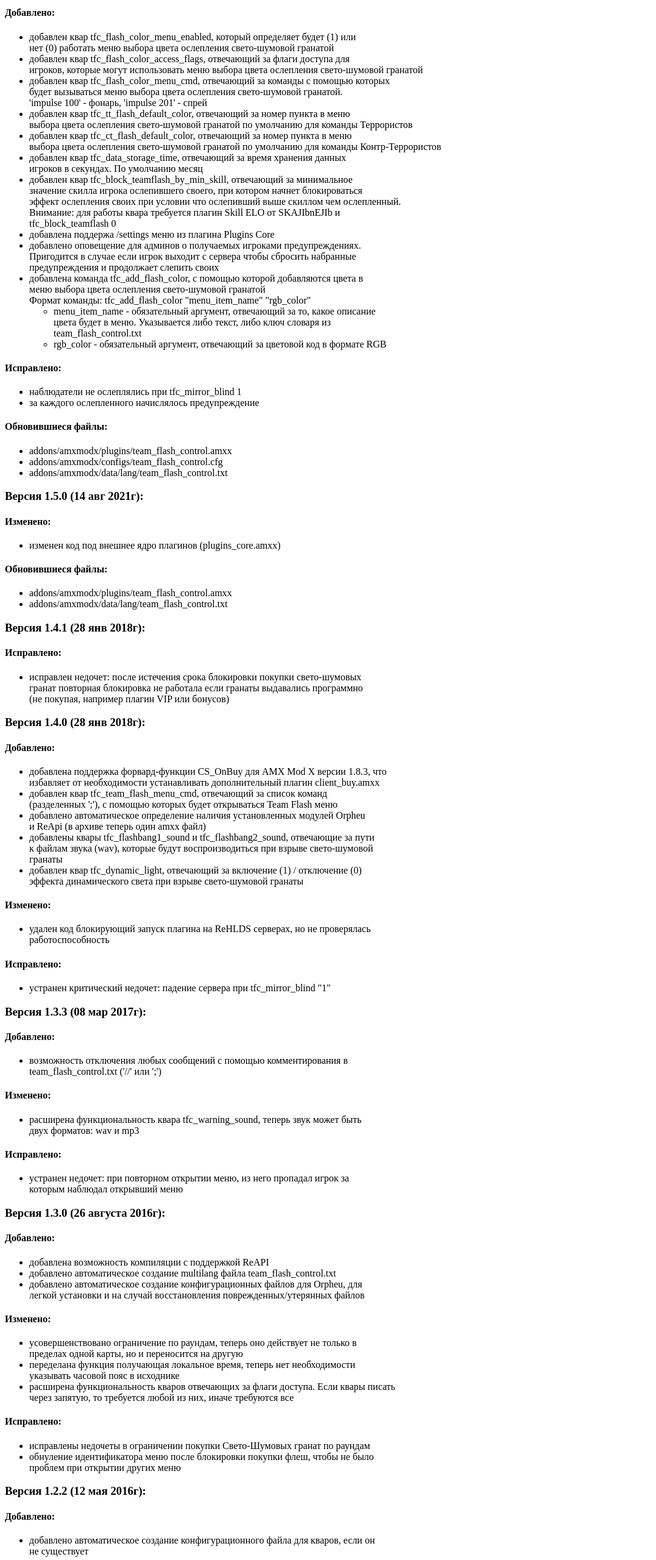
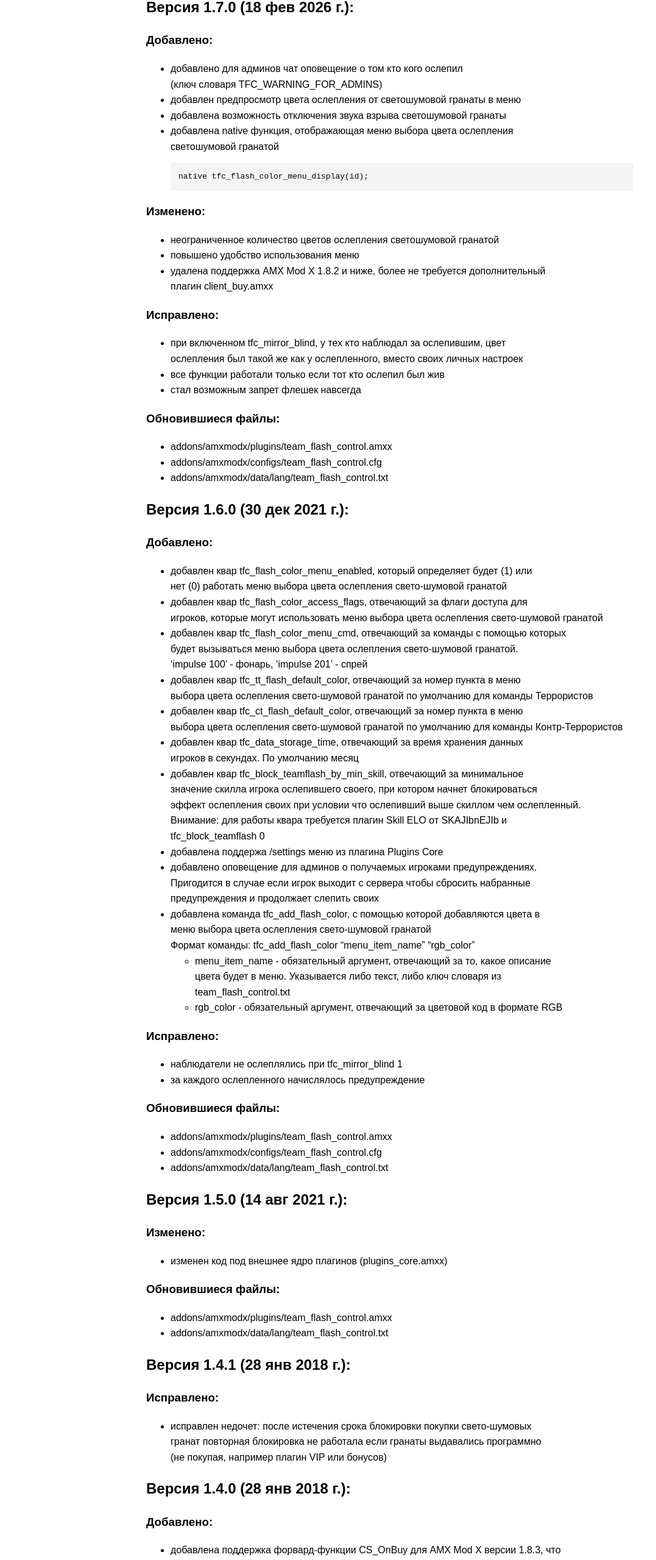
Before and after one commit to radiusr16/Plugins-Descriptions, a plain HTML site: page team_flash_control_changelog.html in a window 1280 px wide. Shown: the part 39-2598 px from the top of the page at 61% size, without its empty margins (0-1077 px from the left). Drawn offline with Linux system fonts and the light colour scheme.

Commit message:
update Team Flash Control changelog file

```diff
--- a/team_flash_control_changelog.html
+++ b/team_flash_control_changelog.html
@@ -1,212 +1,242 @@
-<!DOCTYPE html []>
-<html>
-
+<!DOCTYPE html>
+<html lang="en">
 <head>
-  <meta charset="UTF-8" />
-  <title>Список изменений Team Flash Control</title>
-  <style type="text/css">
-    td,
-    h1,
-    h2,
-    h3,
-    h4,
-    h5,
-    p,
-    ul,
-    ol,
-    li {
-      page-break-inside: avoid;
+	<meta charset="UTF-8">
+	<meta name="viewport" content="width=device-width, initial-scale=1.0">
+	<title>team_flash_control_changelog</title>
+	<style>
+		/* Basic styles for readability */
+		body {
+			font-family: sans-serif;
+			max-width: 800px;
+			margin: 2em auto;
+			padding: 0 1em;
+			line-height: 1.6;
 		}
+		img { max-width: 100%; height: auto; }
+		pre { background-color: #f4f4f4; padding: 1em; overflow-x: auto; }
+		code { font-family: monospace; }
 	</style>
 </head>
-
 <body>
-  <h3 id="section">Версия 1.6.0 (30 дек 2021г):</h3>
-  <h4 id="section-1">Добавлено:</h4>
+	<h2>Версия 1.7.0 (18 фев 2026 г.):</h2>
+<h3>Добавлено:</h3>
 <ul>
-    <li>добавлен квар tfc_flash_color_menu_enabled, который определяет будет (1) или<br />
+<li>добавлено для админов чат оповещение о том кто кого ослепил<br>
+(ключ словаря TFC_WARNING_FOR_ADMINS)</li>
+<li>добавлен предпросмотр цвета ослепления от светошумовой гранаты в меню</li>
+<li>добавлена возможность отключения звука взрыва светошумовой гранаты</li>
+<li>добавлена native функция, отображающая меню выбора цвета ослепления<br>
+светошумовой гранатой<pre><code>native tfc_flash_color_menu_display(id);
+</code></pre>
+</li>
+</ul>
+<h3>Изменено:</h3>
+<ul>
+<li>неограниченное количество цветов ослепления светошумовой гранатой</li>
+<li>повышено удобство использования меню</li>
+<li>удалена поддержка AMX Mod X 1.8.2 и ниже, более не требуется дополнительный<br>
+плагин client_buy.amxx</li>
+</ul>
+<h3>Исправлено:</h3>
+<ul>
+<li>при включенном tfc_mirror_blind, у тех кто наблюдал за ослепившим, цвет<br>
+ослепления был такой же как у ослепленного, вместо своих личных настроек</li>
+<li>все функции работали только если тот кто ослепил был жив</li>
+<li>стал возможным запрет флешек навсегда</li>
+</ul>
+<h3>Обновившиеся файлы:</h3>
+<ul>
+<li>addons/amxmodx/plugins/team_flash_control.amxx</li>
+<li>addons/amxmodx/configs/team_flash_control.cfg</li>
+<li>addons/amxmodx/data/lang/team_flash_control.txt</li>
+</ul>
+<h2>Версия 1.6.0 (30 дек 2021 г.):</h2>
+<h3>Добавлено:</h3>
+<ul>
+<li>добавлен квар tfc_flash_color_menu_enabled, который определяет будет (1) или<br>
 нет (0) работать меню выбора цвета ослепления свето-шумовой гранатой</li>
-    <li>добавлен квар tfc_flash_color_access_flags, отвечающий за флаги доступа для<br />
+<li>добавлен квар tfc_flash_color_access_flags, отвечающий за флаги доступа для<br>
 игроков, которые могут использовать меню выбора цвета ослепления свето-шумовой гранатой</li>
-    <li>добавлен квар tfc_flash_color_menu_cmd, отвечающий за команды с помощью которых<br />
-      будет вызываться меню выбора цвета ослепления свето-шумовой гранатой.<br />
-      'impulse 100' - фонарь, 'impulse 201' - спрей</li>
-    <li>добавлен квар tfc_tt_flash_default_color, отвечающий за номер пункта в меню<br />
+<li>добавлен квар tfc_flash_color_menu_cmd, отвечающий за команды с помощью которых<br>
+будет вызываться меню выбора цвета ослепления свето-шумовой гранатой.<br>
+‘impulse 100’ - фонарь, ‘impulse 201’ - спрей</li>
+<li>добавлен квар tfc_tt_flash_default_color, отвечающий за номер пункта в меню<br>
 выбора цвета ослепления свето-шумовой гранатой по умолчанию для команды Террористов</li>
-    <li>добавлен квар tfc_ct_flash_default_color, отвечающий за номер пункта в меню<br />
+<li>добавлен квар tfc_ct_flash_default_color, отвечающий за номер пункта в меню<br>
 выбора цвета ослепления свето-шумовой гранатой по умолчанию для команды Контр-Террористов</li>
-    <li>добавлен квар tfc_data_storage_time, отвечающий за время хранения данных<br />
+<li>добавлен квар tfc_data_storage_time, отвечающий за время хранения данных<br>
 игроков в секундах. По умолчанию месяц</li>
-    <li>добавлен квар tfc_block_teamflash_by_min_skill, отвечающий за минимальное<br />
-      значение скилла игрока ослепившего своего, при котором начнет блокироваться<br />
-      эффект ослепления своих при условии что ослепивший выше скиллом чем ослепленный.<br />
-      Внимание: для работы квара требуется плагин Skill ELO от SKAJIbnEJIb и<br />
+<li>добавлен квар tfc_block_teamflash_by_min_skill, отвечающий за минимальное<br>
+значение скилла игрока ослепившего своего, при котором начнет блокироваться<br>
+эффект ослепления своих при условии что ослепивший выше скиллом чем ослепленный.<br>
+Внимание: для работы квара требуется плагин Skill ELO от SKAJIbnEJIb и<br>
 tfc_block_teamflash 0</li>
 <li>добавлена поддержа /settings меню из плагина Plugins Core</li>
-    <li>добавлено оповещение для админов о получаемых игроками предупреждениях.<br />
-      Пригодится в случае если игрок выходит с сервера чтобы сбросить набранные<br />
+<li>добавлено оповещение для админов о получаемых игроками предупреждениях.<br>
+Пригодится в случае если игрок выходит с сервера чтобы сбросить набранные<br>
 предупреждения и продолжает слепить своих</li>
-    <li>добавлена команда tfc_add_flash_color, с помощью которой добавляются цвета в<br />
-      меню выбора цвета ослепления свето-шумовой гранатой<br />
-      Формат команды: tfc_add_flash_color "menu_item_name" "rgb_color"
+<li>добавлена команда tfc_add_flash_color, с помощью которой добавляются цвета в<br>
+меню выбора цвета ослепления свето-шумовой гранатой<br>
+Формат команды: tfc_add_flash_color “menu_item_name” “rgb_color”
 <ul>
-        <li>menu_item_name - обязательный аргумент, отвечающий за то, какое описание<br />
-          цвета будет в меню. Указывается либо текст, либо ключ словаря из<br />
+<li>menu_item_name - обязательный аргумент, отвечающий за то, какое описание<br>
+цвета будет в меню. Указывается либо текст, либо ключ словаря из<br>
 team_flash_control.txt</li>
 <li>rgb_color - обязательный аргумент, отвечающий за цветовой код в формате RGB</li>
 </ul>
 </li>
 </ul>
-  <h4 id="section-2">Исправлено:</h4>
+<h3>Исправлено:</h3>
 <ul>
 <li>наблюдатели не ослеплялись при tfc_mirror_blind 1</li>
 <li>за каждого ослепленного начислялось предупреждение</li>
 </ul>
-  <h4 id="section-3">Обновившиеся файлы:</h4>
+<h3>Обновившиеся файлы:</h3>
 <ul>
 <li>addons/amxmodx/plugins/team_flash_control.amxx</li>
 <li>addons/amxmodx/configs/team_flash_control.cfg</li>
 <li>addons/amxmodx/data/lang/team_flash_control.txt</li>
 </ul>
-  <h3 id="section-4">Версия 1.5.0 (14 авг 2021г):</h3>
-  <h4 id="section-5">Изменено:</h4>
+<h2>Версия 1.5.0 (14 авг 2021 г.):</h2>
+<h3>Изменено:</h3>
 <ul>
 <li>изменен код под внешнее ядро плагинов (plugins_core.amxx)</li>
 </ul>
-  <h4 id="section-6">Обновившиеся файлы:</h4>
+<h3>Обновившиеся файлы:</h3>
 <ul>
 <li>addons/amxmodx/plugins/team_flash_control.amxx</li>
 <li>addons/amxmodx/data/lang/team_flash_control.txt</li>
 </ul>
-  <h3 id="section-7">Версия 1.4.1 (28 янв 2018г):</h3>
-  <h4 id="section-8">Исправлено:</h4>
+<h2>Версия 1.4.1 (28 янв 2018 г.):</h2>
+<h3>Исправлено:</h3>
 <ul>
-    <li>исправлен недочет: после истечения срока блокировки покупки свето-шумовых<br />
-      гранат повторная блокировка не работала если гранаты выдавались программно<br />
+<li>исправлен недочет: после истечения срока блокировки покупки свето-шумовых<br>
+гранат повторная блокировка не работала если гранаты выдавались программно<br>
 (не покупая, например плагин VIP или бонусов)</li>
 </ul>
-  <h3 id="section-9">Версия 1.4.0 (28 янв 2018г):</h3>
-  <h4 id="section-10">Добавлено:</h4>
+<h2>Версия 1.4.0 (28 янв 2018 г.):</h2>
+<h3>Добавлено:</h3>
 <ul>
-    <li>добавлена поддержка форвард-функции CS_OnBuy для AMX Mod X версии 1.8.3, что<br />
+<li>добавлена поддержка форвард-функции CS_OnBuy для AMX Mod X версии 1.8.3, что<br>
 избавляет от необходимости устанавливать дополнительный плагин client_buy.amxx</li>
-    <li>добавлен квар tfc_team_flash_menu_cmd, отвечающий за список команд<br />
-      (разделенных ';'), с помощью которых будет открываться Team Flash меню</li>
-    <li>добавлено автоматическое определение наличия установленных модулей Orpheu<br />
+<li>добавлен квар tfc_team_flash_menu_cmd, отвечающий за список команд<br>
+(разделенных ‘;’), с помощью которых будет открываться Team Flash меню</li>
+<li>добавлено автоматическое определение наличия установленных модулей Orpheu<br>
 и ReApi (в архиве теперь один amxx файл)</li>
-    <li>добавлены квары tfc_flashbang1_sound и tfc_flashbang2_sound, отвечающие за пути<br />
-      к файлам звука (wav), которые будут воспроизводиться при взрыве свето-шумовой<br />
+<li>добавлены квары tfc_flashbang1_sound и tfc_flashbang2_sound, отвечающие за пути<br>
+к файлам звука (wav), которые будут воспроизводиться при взрыве свето-шумовой<br>
 гранаты</li>
-    <li>добавлен квар tfc_dynamic_light, отвечающий за включение (1) / отключение (0)<br />
+<li>добавлен квар tfc_dynamic_light, отвечающий за включение (1) / отключение (0)<br>
 эффекта динамического света при взрыве свето-шумовой гранаты</li>
 </ul>
-  <h4 id="section-11">Изменено:</h4>
+<h3>Изменено:</h3>
 <ul>
-    <li>удален код блокирующий запуск плагина на ReHLDS серверах, но не проверялась<br />
+<li>удален код блокирующий запуск плагина на ReHLDS серверах, но не проверялась<br>
 работоспособность</li>
 </ul>
-  <h4 id="section-12">Исправлено:</h4>
+<h3>Исправлено:</h3>
 <ul>
-    <li>устранен критический недочет: падение сервера при tfc_mirror_blind "1"</li>
+<li>устранен критический недочет: падение сервера при tfc_mirror_blind “1”</li>
 </ul>
-  <h3 id="section-13">Версия 1.3.3 (08 мар 2017г):</h3>
-  <h4 id="section-14">Добавлено:</h4>
+<h2>Версия 1.3.3 (08 мар 2017 г.):</h2>
+<h3>Добавлено:</h3>
 <ul>
-    <li>возможность отключения любых сообщений с помощью комментирования в<br />
-      team_flash_control.txt ('//' или ';')</li>
+<li>возможность отключения любых сообщений с помощью комментирования в<br>
+team_flash_control.txt (‘//’ или ‘;’)</li>
 </ul>
-  <h4 id="section-15">Изменено:</h4>
+<h3>Изменено:</h3>
 <ul>
-    <li>расширена функциональность квара tfc_warning_sound, теперь звук может быть<br />
+<li>расширена функциональность квара tfc_warning_sound, теперь звук может быть<br>
 двух форматов: wav и mp3</li>
 </ul>
-  <h4 id="section-16">Исправлено:</h4>
+<h3>Исправлено:</h3>
 <ul>
-    <li>устранен недочет: при повторном открытии меню, из него пропадал игрок за<br />
+<li>устранен недочет: при повторном открытии меню, из него пропадал игрок за<br>
 которым наблюдал открывший меню</li>
 </ul>
-  <h3 id="section-17">Версия 1.3.0 (26 августа 2016г):</h3>
-  <h4 id="section-18">Добавлено:</h4>
+<h2>Версия 1.3.0 (26 августа 2016 г.):</h2>
+<h3>Добавлено:</h3>
 <ul>
 <li>добавлена возможность компиляции с поддержкой ReAPI</li>
 <li>добавлено автоматическое создание multilang файла team_flash_control.txt</li>
-    <li>добавлено автоматическое создание конфигурационных файлов для Orpheu, для<br />
+<li>добавлено автоматическое создание конфигурационных файлов для Orpheu, для<br>
 легкой установки и на случай восстановления поврежденных/утерянных файлов</li>
 </ul>
-  <h4 id="section-19">Изменено:</h4>
+<h3>Изменено:</h3>
 <ul>
-    <li>усовершенствовано ограничение по раундам, теперь оно действует не только в<br />
+<li>усовершенствовано ограничение по раундам, теперь оно действует не только в<br>
 пределах одной карты, но и переносится на другую</li>
-    <li>переделана функция получающая локальное время, теперь нет необходимости<br />
+<li>переделана функция получающая локальное время, теперь нет необходимости<br>
 указывать часовой пояс в исходнике</li>
-    <li>расширена функциональность кваров отвечающих за флаги доступа. Если квары писать<br />
+<li>расширена функциональность кваров отвечающих за флаги доступа. Если квары писать<br>
 через запятую, то требуется любой из них, иначе требуются все</li>
 </ul>
-  <h4 id="section-20">Исправлено:</h4>
+<h3>Исправлено:</h3>
 <ul>
-    <li>исправлены недочеты в ограничении покупки Свето-Шумовых гранат по раундам</li>
-    <li>обнуление идентификатора меню после блокировки покупки флеш, чтобы не было<br />
+<li>исправлены недочеты в ограничении покупки светошумовых гранат по раундам</li>
+<li>обнуление идентификатора меню после блокировки покупки флеш, чтобы не было<br>
 проблем при открытии других меню</li>
 </ul>
-  <h3 id="section-21">Версия 1.2.2 (12 мая 2016г):</h3>
-  <h4 id="section-22">Добавлено:</h4>
+<h2>Версия 1.2.2 (12 мая 2016 г.):</h2>
+<h3>Добавлено:</h3>
 <ul>
-    <li>добавлено автоматическое создание конфигурационного файла для кваров, если он<br />
+<li>добавлено автоматическое создание конфигурационного файла для кваров, если он<br>
 не существует</li>
 </ul>
-  <h4 id="section-23">Изменено:</h4>
+<h3>Изменено:</h3>
 <ul>
-    <li>игрокам с иммунитетом больше не показывается предупреждение в чате и не<br />
+<li>игрокам с иммунитетом больше не показывается предупреждение в чате и не<br>
 проигрывается звук</li>
 </ul>
-  <h3 id="section-24">Версия 1.2.0 (16 апреля 2016г):</h3>
-  <h4 id="section-25">Добавлено:</h4>
+<h2>Версия 1.2.0 (16 апреля 2016 г.):</h2>
+<h3>Добавлено:</h3>
 <ul>
-    <li>добавлена возможность компиляции плагина в режиме интеграции<br />
-      (#define ADMIN_LOADER_INTEGRATION) с плагином Admin Loader версии 1.5 и выше<br />
+<li>добавлена возможность компиляции плагина в режиме интеграции<br>
+(#define ADMIN_LOADER_INTEGRATION) с плагином Admin Loader версии 1.5 и выше<br>
 от neygomon с целью получения флагов доступа через предоставляемое API</li>
-    <li>добавлена блокировка всех способов получения Свето-Шумовых гранат (лежащих на<br />
+<li>добавлена блокировка всех способов получения светошумовых гранат (лежащих на<br>
 земле и выдаваемых другими плагинами)</li>
 </ul>
-  <h4 id="section-26">Изменено:</h4>
+<h3>Изменено:</h3>
 <ul>
-    <li>расширена функциональность квара tfc_punish_time. Если перед значением поставить<br />
+<li>расширена функциональность квара tfc_punish_time. Если перед значением поставить<br>
 знак минус, то ограничения будут по количеству раундов (только до конца карты)</li>
-    <li>квар tfc_warning_sound теперь содержит путь к файлу звука, который будет<br />
-      проигрываться игроку при выдаче предупреждения. Если квар пустой, то функция<br />
-      отключена в сообщении чата, информирующем об ослеплении товарища по команде,<br />
+<li>квар tfc_warning_sound теперь содержит путь к файлу звука, который будет<br>
+проигрываться игроку при выдаче предупреждения. Если квар пустой, то функция<br>
+отключена в сообщении чата, информирующем об ослеплении товарища по команде,<br>
 теперь указывается текущее количество ослеплений и максимально допустимое</li>
 </ul>
-  <h3 id="section-27">Версия 1.1.4 (21 марта 2016):</h3>
-  <h4 id="section-28">Добавлено:</h4>
+<h2>Версия 1.1.4 (21 марта 2016):</h2>
+<h3>Добавлено:</h3>
 <ul>
-    <li>добавлена возможность расставлять переносы строк для сообщений чата в<br />
+<li>добавлена возможность расставлять переносы строк для сообщений чата в<br>
 конфигурационных файлах (*.ini, *.cfg, *.txt) и исходном коде</li>
 </ul>
-  <h4 id="section-29">Исправлено:</h4>
+<h3>Исправлено:</h3>
 <ul>
-    <li>устранен недочет в результате которого HLTV отображалось в списке игроков<br />
+<li>устранен недочет в результате которого HLTV отображалось в списке игроков<br>
 Team Flash меню</li>
-    <li>исправлен недочет с автоочисткой запрета покупки Свето-Шумовых гранат в конце<br />
+<li>исправлен недочет с автоочисткой запрета покупки светошумовых гранат в конце<br>
 карты при tfc_punish_time равным -1</li>
 <li>исправлено получение ослепившего игрока в версии без модуля Orpheu</li>
 </ul>
-  <h3 id="section-30">Версия 1.1.0 (12 марта 2016):</h3>
-  <h4 id="section-31">Добавлено:</h4>
+<h2>Версия 1.1.0 (12 марта 2016):</h2>
+<h3>Добавлено:</h3>
 <ul>
-    <li>добавлен квар tfc_punish_time, отвечающий за время на которое будет запрещаться<br />
-      покупка Свето-Шумовых гранат (в минутах). Если указать значение -1, то<br />
+<li>добавлен квар tfc_punish_time, отвечающий за время на которое будет запрещаться<br>
+покупка светошумовых гранат (в минутах). Если указать значение -1, то<br>
 ограничение будет до конца карты</li>
-    <li>добавлено Team Flash меню, которое могут использовать игроки с правами<br />
-      указанными в кварах access_flags и high_access_flags. Меню позволяет блокировать<br />
-      и снимать ограничение на покупку Свето-Шумовых гранат (см. скриншот)</li>
-    <li>добавлена консольная команда team_flash_menu и функция<br />
-      native team_flash_menu_display(id), которые позволяют встраивать в свои скрипты<br />
+<li>добавлено Team Flash меню, которое могут использовать игроки с правами<br>
+указанными в кварах access_flags и high_access_flags. Меню позволяет блокировать<br>
+и снимать ограничение на покупку светошумовых гранат (см. скриншот)</li>
+<li>добавлена консольная команда team_flash_menu и функция<br>
+native team_flash_menu_display(id), которые позволяют встраивать в свои скрипты<br>
 вызов Team Flash меню</li>
-    <li>добавлена функция native get_block_flashbang_time(id), которая возвращает<br />
-      оставшееся время блокировки покупки Свето-Шумовых гранат (в секундах) и -1 если<br />
+<li>добавлена функция native get_block_flashbang_time(id), которая возвращает<br>
+оставшееся время блокировки покупки светошумовых гранат (в секундах) и -1 если<br>
 игрок с данным id отключен от сервера</li>
 </ul>
+
 </body>
-
 </html>
```
Lines whose indentation alone changed are shown as unchanged.
